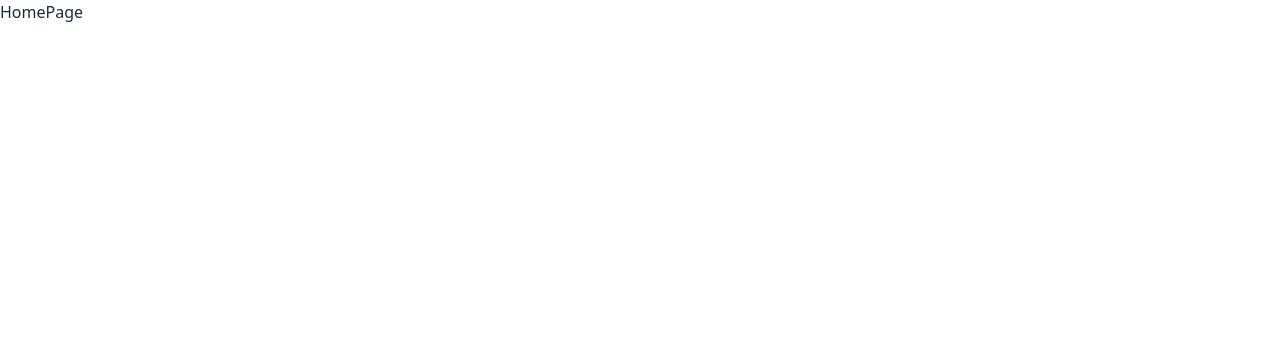
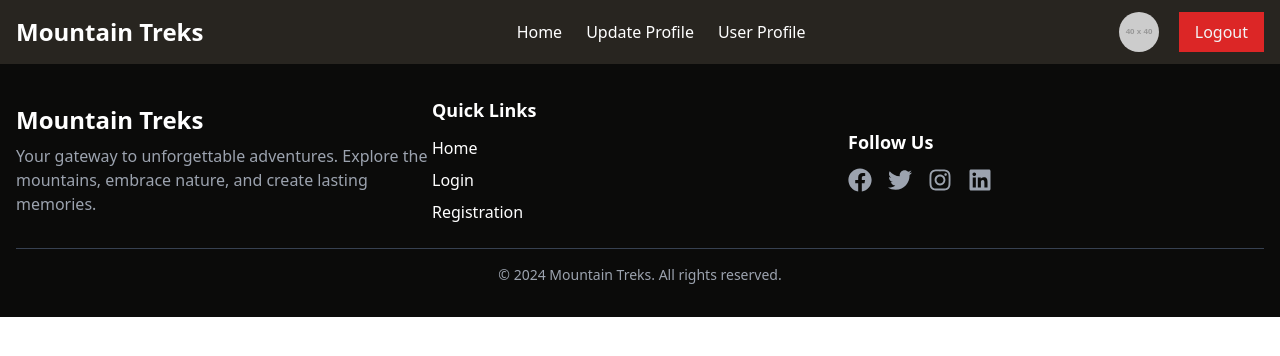
Before and after one commit to tapader13/Mountain-Treks, a React (Vite) app: page / in a window 1280 px wide. Shown: the top 356 px of the page. Built offline with nearby package versions, Linux system fonts and the light colour scheme.

Commit message:
add navbar section

```diff
--- a/package.json
+++ b/package.json
@@ -13,6 +13,7 @@
     "firebase": "^11.0.2",
     "react": "^18.3.1",
     "react-dom": "^18.3.1",
+    "react-icons": "^5.3.0",
     "react-router-dom": "^6.28.0"
   },
   "devDependencies": {
--- a/src/components/Footer.jsx
+++ b/src/components/Footer.jsx
@@ -1,5 +1,88 @@
+import { FaFacebook, FaTwitter, FaInstagram, FaLinkedin } from 'react-icons/fa';
+import { Link } from 'react-router-dom';
+
 const Footer = () => {
-  return <div>Footer</div>;
+  return (
+    <footer className='bg-[#0B0B0A] text-white py-8'>
+      <div className='container mx-auto px-4'>
+        <div className='flex flex-wrap justify-between items-center mb-6'>
+          <div className='w-full md:w-1/3 mb-4 md:mb-0'>
+            <h1 className='text-2xl font-bold'>Mountain Treks</h1>
+            <p className='text-gray-400 mt-2'>
+              Your gateway to unforgettable adventures. Explore the mountains,
+              embrace nature, and create lasting memories.
+            </p>
+          </div>
+
+          <div className='w-full md:w-1/3 mb-4 md:mb-0'>
+            <h2 className='text-lg font-bold mb-3'>Quick Links</h2>
+            <ul className='space-y-2'>
+              <li>
+                <Link to='/' className='hover:text-gray-300'>
+                  Home
+                </Link>
+              </li>
+              <li>
+                <Link to='/login' className='hover:text-gray-300'>
+                  Login
+                </Link>
+              </li>
+              <li>
+                <Link to='/registration' className='hover:text-gray-300'>
+                  Registration
+                </Link>
+              </li>
+            </ul>
+          </div>
+
+          <div className='w-full md:w-1/3'>
+            <h2 className='text-lg font-bold mb-3'>Follow Us</h2>
+            <div className='flex space-x-4'>
+              <a
+                href='https://facebook.com'
+                target='_blank'
+                rel='noopener noreferrer'
+                className='text-gray-400 hover:text-blue-500 text-2xl'
+              >
+                <FaFacebook />
+              </a>
+              <a
+                href='https://twitter.com'
+                target='_blank'
+                rel='noopener noreferrer'
+                className='text-gray-400 hover:text-blue-400 text-2xl'
+              >
+                <FaTwitter />
+              </a>
+              <a
+                href='https://instagram.com'
+                target='_blank'
+                rel='noopener noreferrer'
+                className='text-gray-400 hover:text-pink-500 text-2xl'
+              >
+                <FaInstagram />
+              </a>
+              <a
+                href='https://linkedin.com'
+                target='_blank'
+                rel='noopener noreferrer'
+                className='text-gray-400 hover:text-blue-700 text-2xl'
+              >
+                <FaLinkedin />
+              </a>
+            </div>
+          </div>
+        </div>
+
+        <div className='border-t border-gray-700 pt-4 text-center'>
+          <p className='text-gray-400 text-sm'>
+            &copy; {new Date().getFullYear()} Mountain Treks. All rights
+            reserved.
+          </p>
+        </div>
+      </div>
+    </footer>
+  );
 };
 
 export default Footer;
--- a/src/components/Navbar.jsx
+++ b/src/components/Navbar.jsx
@@ -1,5 +1,83 @@
+import { useState } from 'react';
+import { Link } from 'react-router-dom';
+
 const Navbar = () => {
-  return <div>Navbar</div>;
+  // Simulated user authentication state
+  const [isLoggedIn, setIsLoggedIn] = useState(true);
+  const [user, setUser] = useState({
+    name: 'John Doe',
+    profilePhoto: 'https://via.placeholder.com/40', // Replace with actual photo URL
+  });
+
+  const handleLogout = () => {
+    setIsLoggedIn(false);
+    setUser(null);
+  };
+
+  const handleLogin = () => {
+    setIsLoggedIn(true);
+    setUser({
+      name: 'John Doe',
+      profilePhoto: 'https://via.placeholder.com/40',
+    });
+  };
+
+  return (
+    <nav className='bg-[#282520] text-white shadow-md'>
+      <div className='container mx-auto px-4 py-3 flex items-center justify-between'>
+        {/* Website Name */}
+        <Link to='/' className='text-2xl font-bold'>
+          Mountain Treks
+        </Link>
+
+        {/* Navigation Links */}
+        <div className='flex items-center space-x-6'>
+          <Link to='/' className='hover:text-gray-300'>
+            Home
+          </Link>
+          {isLoggedIn && (
+            <>
+              <Link to='/update-profile' className='hover:text-gray-300'>
+                Update Profile
+              </Link>
+              <Link to='/update-profile' className='hover:text-gray-300'>
+                User Profile
+              </Link>
+            </>
+          )}
+        </div>
+
+        <div className='flex items-center space-x-4'>
+          {isLoggedIn ? (
+            <div className='flex gap-5 items-center'>
+              <img
+                title='User Profile'
+                src={user.profilePhoto}
+                alt='User Profile'
+                className='w-10 h-10 rounded-full cursor-pointer'
+              />
+
+              <div className=''>
+                <button
+                  onClick={handleLogout}
+                  className='block w-full px-4 py-2 text-left bg-red-600 text-gray-100'
+                >
+                  Logout
+                </button>
+              </div>
+            </div>
+          ) : (
+            <button
+              onClick={handleLogin}
+              className='bg-[#94794A] hover:bg-[#262626] text-white px-4 py-2 rounded'
+            >
+              Login
+            </button>
+          )}
+        </div>
+      </div>
+    </nav>
+  );
 };
 
 export default Navbar;
--- a/src/pages/HomePage.jsx
+++ b/src/pages/HomePage.jsx
@@ -1,5 +1,15 @@
+import { Outlet } from 'react-router-dom';
+import Navbar from '../components/Navbar';
+import Footer from '../components/Footer';
+
 const HomePage = () => {
-  return <div>HomePage</div>;
+  return (
+    <div>
+      <Navbar />
+      <Outlet />
+      <Footer />
+    </div>
+  );
 };
 
 export default HomePage;
```
Also changed, not shown: public/data.json (added, +146 -0 lines), 1 other file (tests, documents, lock files or other folders).
